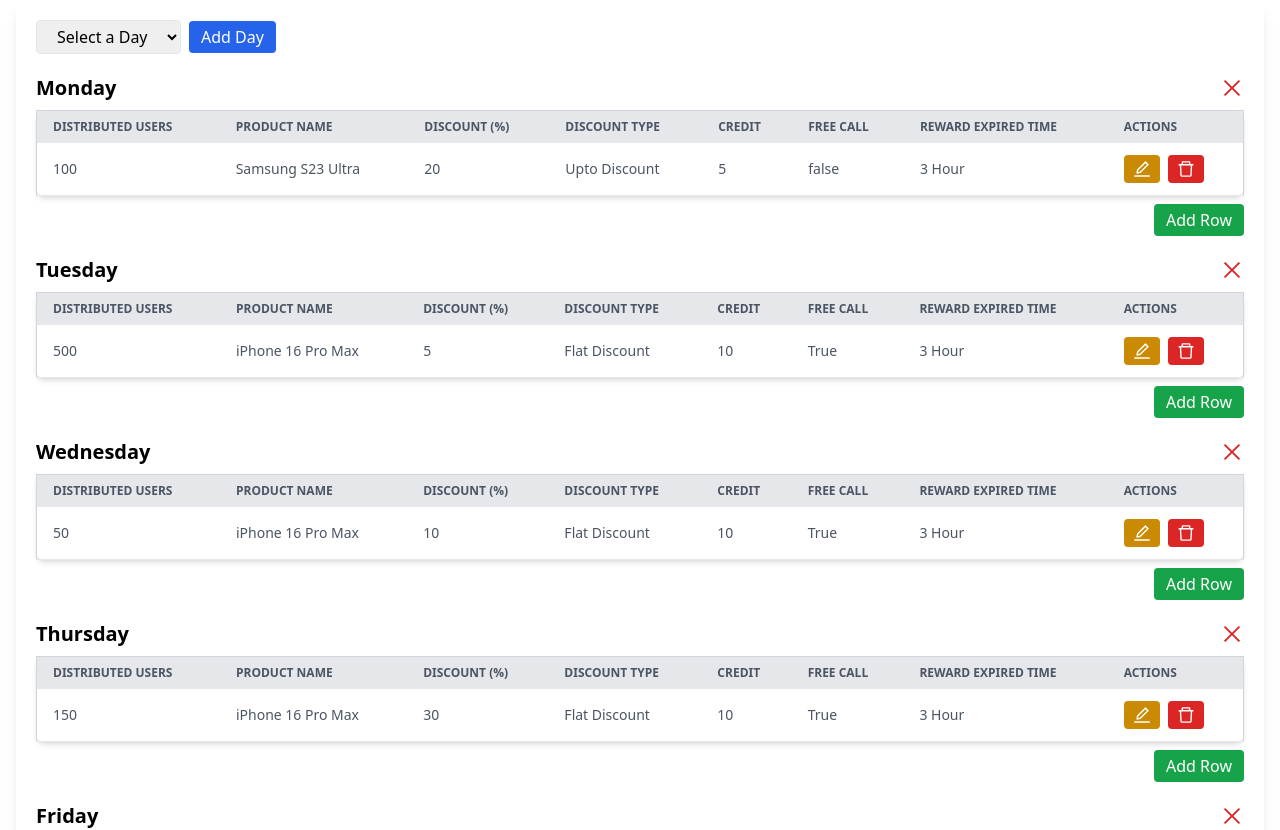
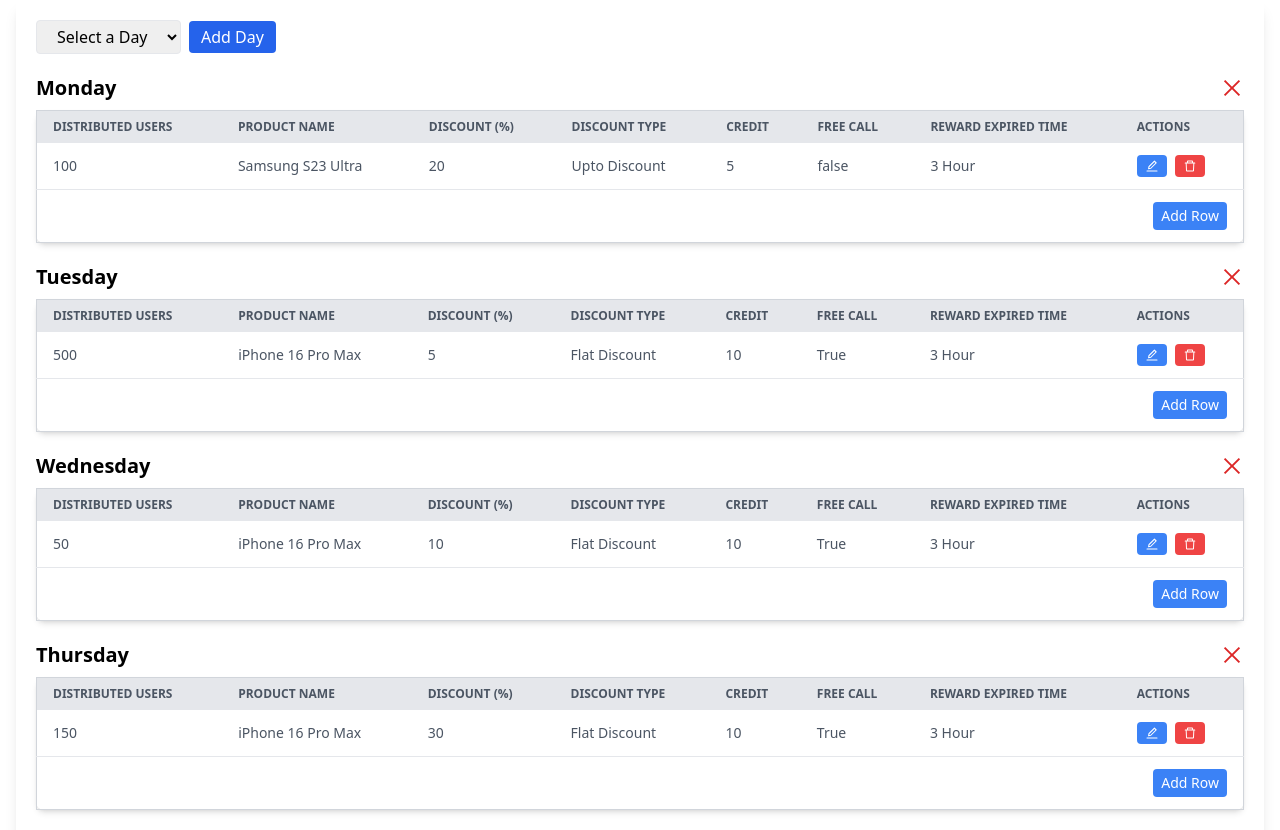
Before and after one commit to NomanSipai/spin-wheel-table, a React (Vite) app: page / in a window 1280 px wide. Shown: the top 830 px of the page. Built offline with nearby package versions, Linux system fonts and the light colour scheme.

Commit message:
solve error

```diff
--- a/src/components/Table.jsx
+++ b/src/components/Table.jsx
@@ -1,8 +1,7 @@
 import React, { useState } from "react";
-import Data from "../DATA.json";
+import Data from "../DATA.json"; // Ensure your DATA.json is structured correctly
 import toast from "react-hot-toast";
 import {
-  AiOutlinePlus,
   AiOutlineDelete,
   AiOutlineEdit,
   AiOutlineSave,
@@ -28,7 +27,8 @@
   };
 
   const handleInputChange = (e, id, field) => {
-    const newValue = e.target.value;
+    const newValue =
+      field === "showInWheel" ? e.target.checked : e.target.value;
     setProducts((prev) =>
       prev.map((product) =>
         product.id === id ? { ...product, [field]: newValue } : product
@@ -54,6 +54,7 @@
     credit: "",
     freeCall: "True",
     rewardExpired: "",
+    showInWheel: false,
   });
 
   const handleNewProductChange = (field, value) => {
@@ -80,6 +81,7 @@
       credit: "",
       freeCall: "True",
       rewardExpired: "",
+      showInWheel: false,
     });
     setAddRowVisible((prev) => ({ ...prev, [day]: false }));
   };
@@ -111,7 +113,7 @@
         <select
           value={newDay}
           onChange={(e) => setNewDay(e.target.value)}
-          className="border rounded px-4 py-1 mr-2" // Reduced padding
+          className="border rounded px-4 py-1 mr-2"
         >
           <option value="">Select a Day</option>
           {[
@@ -130,7 +132,7 @@
         </select>
         <button
           onClick={handleAddDay}
-          className="bg-blue-600 text-white px-3 py-1 rounded hover:bg-blue-700 transition" // Reduced padding
+          className="bg-blue-600 text-white px-3 py-1 rounded hover:bg-blue-700 transition"
         >
           Add Day
         </button>
@@ -267,117 +269,141 @@
                         `${product.rewardExpired} Hour`
                       )}
                     </td>
-                    <td className="px-4 py-3 flex gap-2">
+                    <td className="px-4 py-3 flex space-x-2">
                       {editingId === product.id ? (
                         <button
                           onClick={handleSaveClick}
-                          className="bg-green-600 text-white px-2 py-1 rounded hover:bg-green-700 transition flex items-center"
+                          className="bg-green-500 text-white px-2 py-1 rounded hover:bg-green-600 transition"
                         >
-                          <AiOutlineSave className="h-5 w-5" />
+                          <AiOutlineSave />
                         </button>
                       ) : (
                         <button
                           onClick={() => handleEditClick(product.id)}
-                          className="bg-yellow-600 text-white px-2 py-1 rounded hover:bg-yellow-700 transition flex items-center"
+                          className="bg-blue-500 text-white px-2 py-1 rounded hover:bg-blue-600 transition"
                         >
-                          <AiOutlineEdit className="h-5 w-5" />
+                          <AiOutlineEdit />
                         </button>
                       )}
                       <button
                         onClick={() => handleDeleteRow(product.id)}
-                        className="bg-red-600 text-white px-2 py-1 rounded hover:bg-red-700 transition flex items-center"
+                        className="bg-red-500 text-white px-2 py-1 rounded hover:bg-red-600 transition"
                       >
-                        <AiOutlineDelete className="h-5 w-5" />
+                        <AiOutlineDelete />
                       </button>
                     </td>
                   </tr>
                 ))}
-            </tbody>
-          </table>
 
-          {addRowVisible[day] && (
-            <div className="flex items-center mb-4 mt-2">
+              {addRowVisible[day] ? (
+                <tr className="hover:bg-gray-100">
+                  <td className="px-4 py-3">
                     <input
                       type="number"
                       value={newProduct.users}
                       onChange={(e) =>
                         handleNewProductChange("users", e.target.value)
                       }
-                placeholder="Distributed Users"
-                className="border rounded px-2 py-1 mr-2"
+                      className="border rounded px-2 py-1 w-full"
                     />
+                  </td>
+                  <td className="px-4 py-3">
                     <input
                       type="text"
                       value={newProduct.product_name}
                       onChange={(e) =>
                         handleNewProductChange("product_name", e.target.value)
                       }
-                placeholder="Product Name"
-                className="border rounded px-2 py-1 mr-2"
+                      className="border rounded px-2 py-1 w-full"
                     />
+                  </td>
+                  <td className="px-4 py-3">
                     <input
                       type="number"
                       value={newProduct.discount}
                       onChange={(e) =>
                         handleNewProductChange("discount", e.target.value)
                       }
-                placeholder="Discount (%)"
-                className="border rounded px-2 py-1 mr-2"
+                      className="border rounded px-2 py-1 w-full"
                     />
+                  </td>
+                  <td className="px-4 py-3">
                     <select
                       value={newProduct.discountType}
                       onChange={(e) =>
                         handleNewProductChange("discountType", e.target.value)
                       }
-                className="border rounded px-2 py-1 mr-2"
+                      className="border rounded px-2 py-1 w-full"
                     >
                       <option value="Flat Discount">Flat Discount</option>
                       <option value="Upto Discount">Upto Discount</option>
                     </select>
+                  </td>
+                  <td className="px-4 py-3">
                     <input
                       type="number"
                       value={newProduct.credit}
                       onChange={(e) =>
                         handleNewProductChange("credit", e.target.value)
                       }
-                placeholder="Credit"
-                className="border rounded px-2 py-1 mr-2"
+                      className="border rounded px-2 py-1 w-full"
                     />
+                  </td>
+                  <td className="px-4 py-3">
                     <select
                       value={newProduct.freeCall}
                       onChange={(e) =>
                         handleNewProductChange("freeCall", e.target.value)
                       }
-                className="border rounded px-2 py-1 mr-2"
+                      className="border rounded px-2 py-1 w-full"
                     >
                       <option value="True">True</option>
                       <option value="False">False</option>
                     </select>
+                  </td>
+                  <td className="px-4 py-3">
                     <input
                       type="text"
                       value={newProduct.rewardExpired}
                       onChange={(e) =>
                         handleNewProductChange("rewardExpired", e.target.value)
                       }
-                placeholder="Reward Expired Time"
-                className="border rounded px-2 py-1 mr-2"
+                      className="border rounded px-2 py-1 w-full"
                     />
+                  </td>
+                  <td className="px-4 py-3">
                     <button
                       onClick={() => handleSubmitNewProduct(day)}
-                className="bg-blue-600 text-white px-3 py-1 rounded hover:bg-blue-700 transition flex items-center"
+                      className="bg-green-500 text-white px-2 py-1 rounded hover:bg-green-600 transition"
+                    >
+                      <AiOutlineSave />
+                    </button>
+                    <button
+                      onClick={() =>
+                        setAddRowVisible((prev) => ({ ...prev, [day]: false }))
+                      }
+                      className="bg-red-500 text-white px-2 py-1 rounded hover:bg-red-600 transition ml-2"
+                    >
+                      <AiOutlineClose />
+                    </button>
+                  </td>
+                </tr>
+              ) : (
+                <tr>
+                  <td colSpan="8" className="px-4 py-3">
+                    <button
+                      onClick={() =>
+                        setAddRowVisible((prev) => ({ ...prev, [day]: true }))
+                      }
+                      className="bg-blue-500 ms-auto block text-white px-2 py-1 rounded hover:bg-blue-600 transition"
                     >
                       Add Row
                     </button>
-            </div>
+                  </td>
+                </tr>
               )}
-          <button
-            onClick={() =>
-              setAddRowVisible((prev) => ({ ...prev, [day]: !prev[day] }))
-            }
-            className="bg-green-600  ms-auto text-white px-3 py-1 rounded hover:bg-green-700 transition mt-2 flex items-center"
-          >
-            {addRowVisible[day] ? <>Hide Add Row</> : <>Add Row</>}
-          </button>
+            </tbody>
+          </table>
         </div>
       ))}
     </div>
```
Lines whose indentation alone changed are shown as unchanged.
